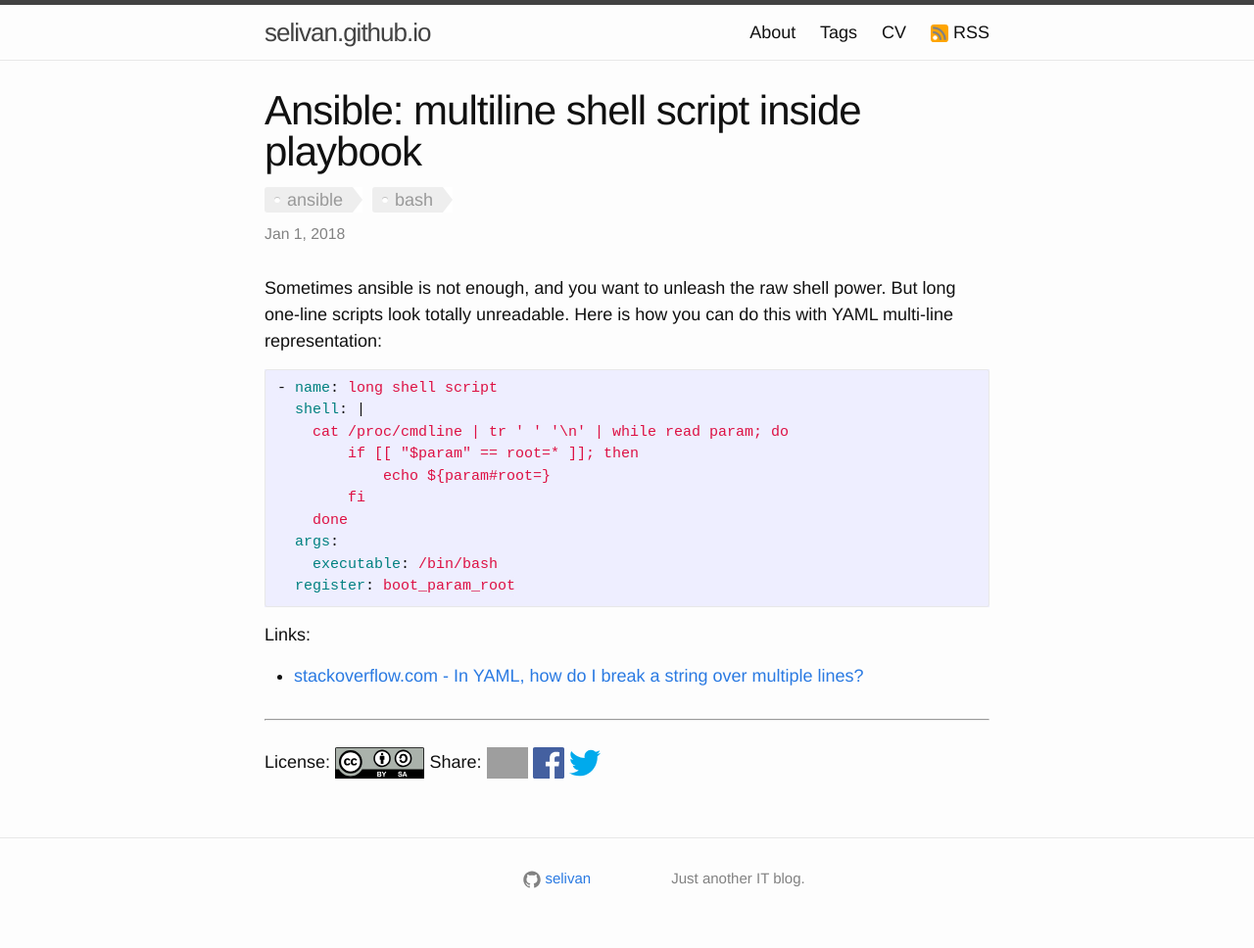
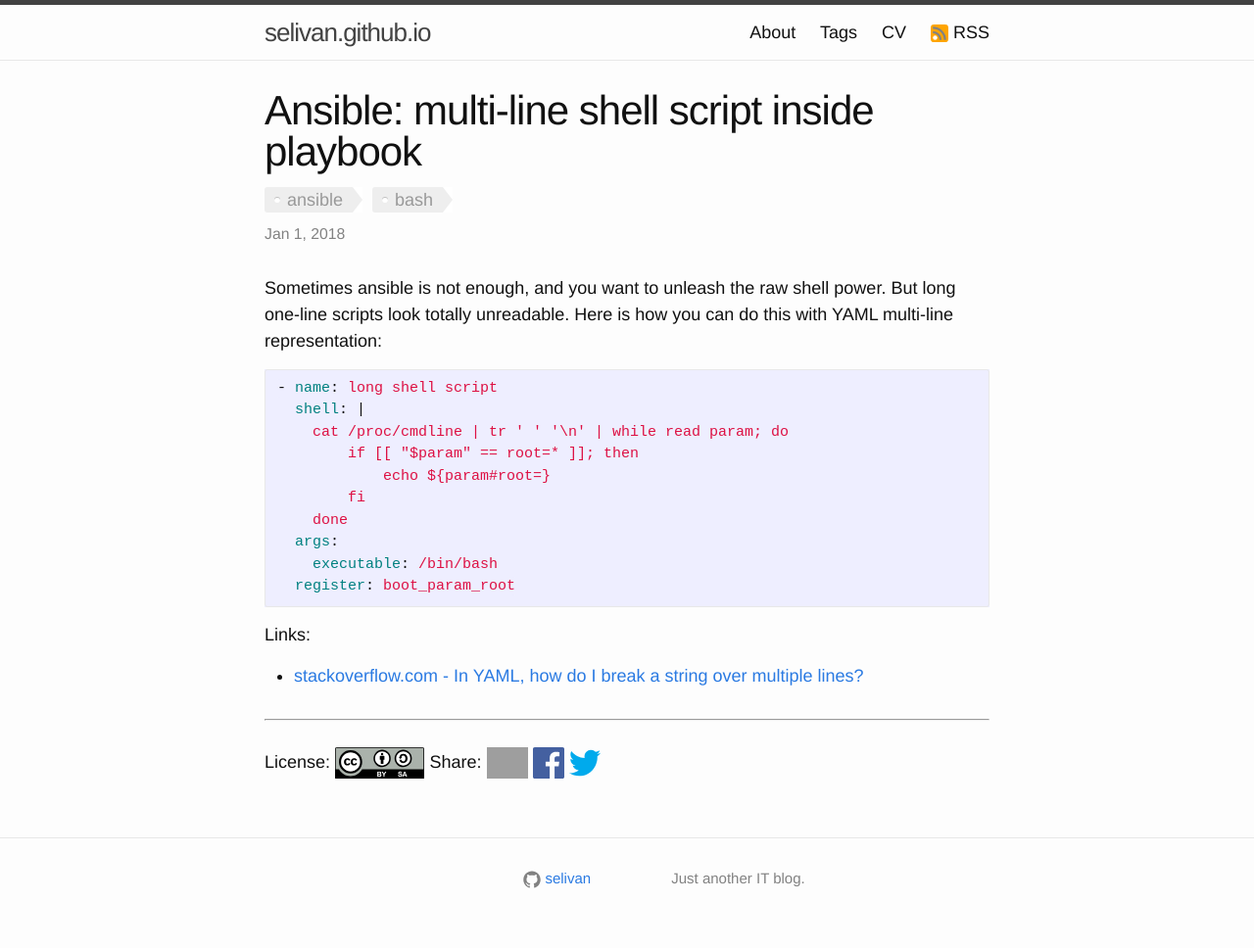
Before and after one commit to selivan/selivan.github.io, a Jekyll site: the page built from _posts/2018-01-01-ansible-multiline-shell-script.md, in a window 1280 px wide. Shown: the whole page at 98% size. Built offline with Jekyll 4.4.1, drawn with Linux system fonts in a browser that asks for light colours; comment, search, counter and statistics services are not loaded; grey boxes are pictures that could not be loaded.

Commit message:
multiline -> multi-line

```diff
--- a/_posts/2018-01-01-ansible-multiline-shell-script.md
+++ b/_posts/2018-01-01-ansible-multiline-shell-script.md
@@ -1,6 +1,6 @@
 ---
 layout: post
-title:  "Ansible: multiline shell script inside playbook"
+title:  "Ansible: multi-line shell script inside playbook"
 tags: [ansible, bash]
 ---
 Sometimes ansible is not enough, and you want to unleash the raw shell power. But long one-line scripts look totally unreadable. Here is how you can do this with YAML multi-line representation:
```
